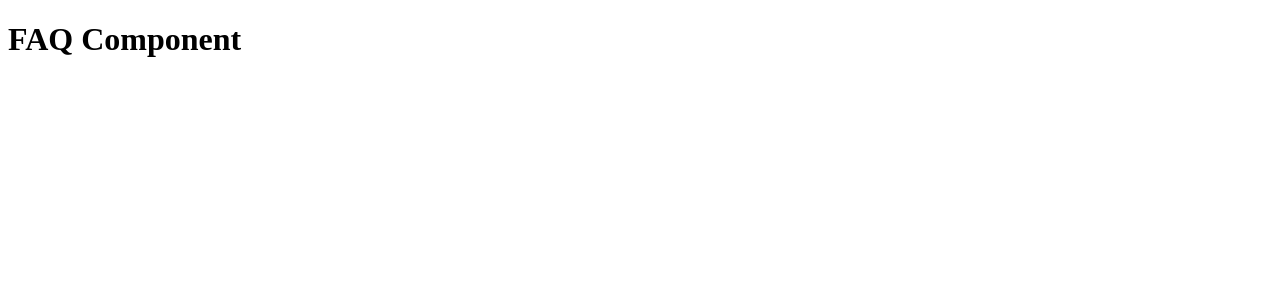
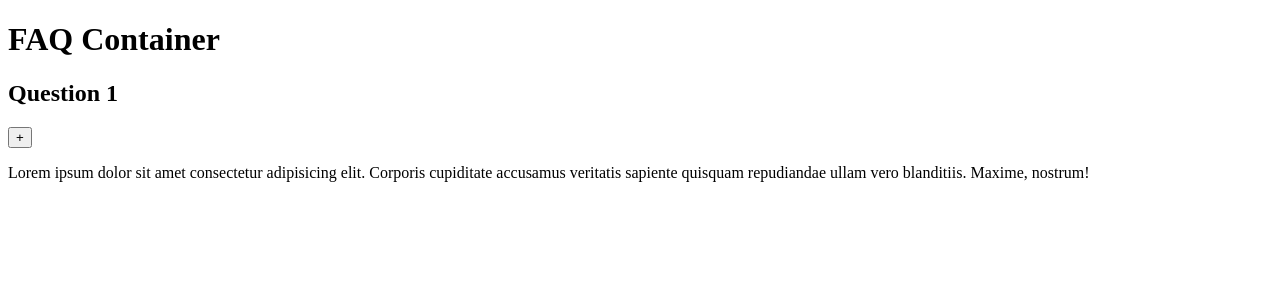
Before and after one commit to CandelaOlha/faq-component-react, a React (Vite) app: page / in a window 1280 px wide. Shown: the top 300 px of the page. Built offline with nearby package versions, Linux system fonts and the light colour scheme.

Commit message:
added question component

```diff
--- a/src/App.jsx
+++ b/src/App.jsx
@@ -1,5 +1,7 @@
+import FaqContainer from "./components/FaqContainer";
+
 const App = () => {
-  return <h1>FAQ Component</h1>;
+  return <FaqContainer />;
 };
 
 export default App;
--- /dev/null
+++ b/src/components/FaqContainer.jsx
@@ -0,0 +1,12 @@
+import QuestionBlock from "./QuestionBlock";
+
+const FaqContainer = () => {
+  return (
+    <div>
+      <h1>FAQ Container</h1>
+      <QuestionBlock />
+    </div>
+  );
+};
+
+export default FaqContainer;
--- /dev/null
+++ b/src/components/QuestionBlock.jsx
@@ -0,0 +1,17 @@
+const QuestionBlock = () => {
+  return (
+    <div className="question">
+      <header className="question-header">
+        <h2 className="question-header-text">Question 1</h2>
+        <button className="toggle-button">+</button>
+      </header>
+      <p className="answer">
+        Lorem ipsum dolor sit amet consectetur adipisicing elit. Corporis
+        cupiditate accusamus veritatis sapiente quisquam repudiandae ullam vero
+        blanditiis. Maxime, nostrum!
+      </p>
+    </div>
+  );
+};
+
+export default QuestionBlock;
```
